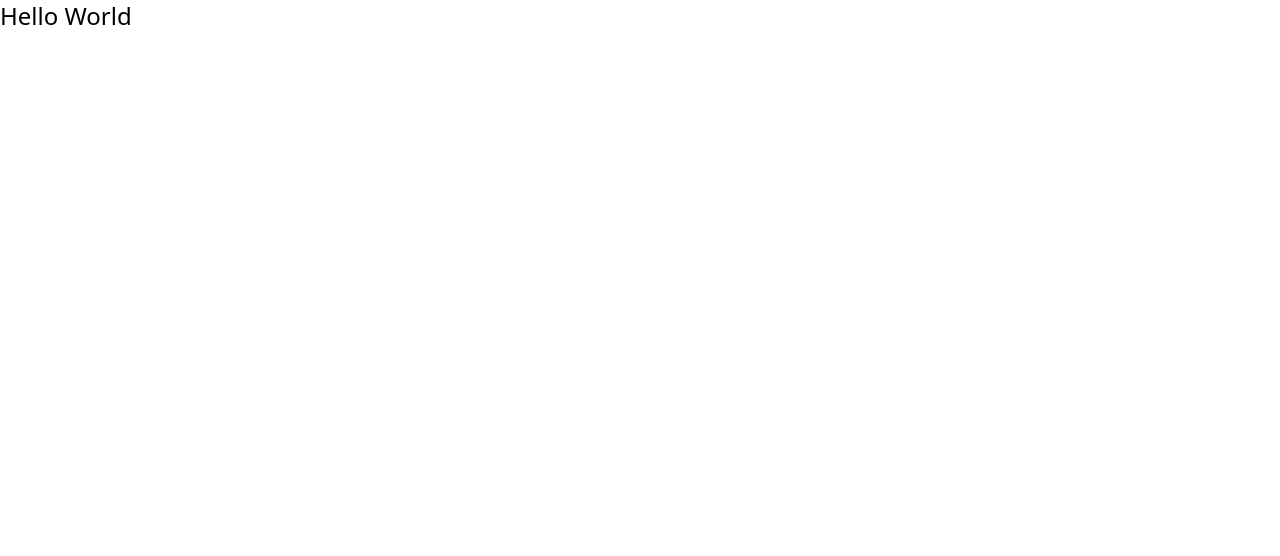
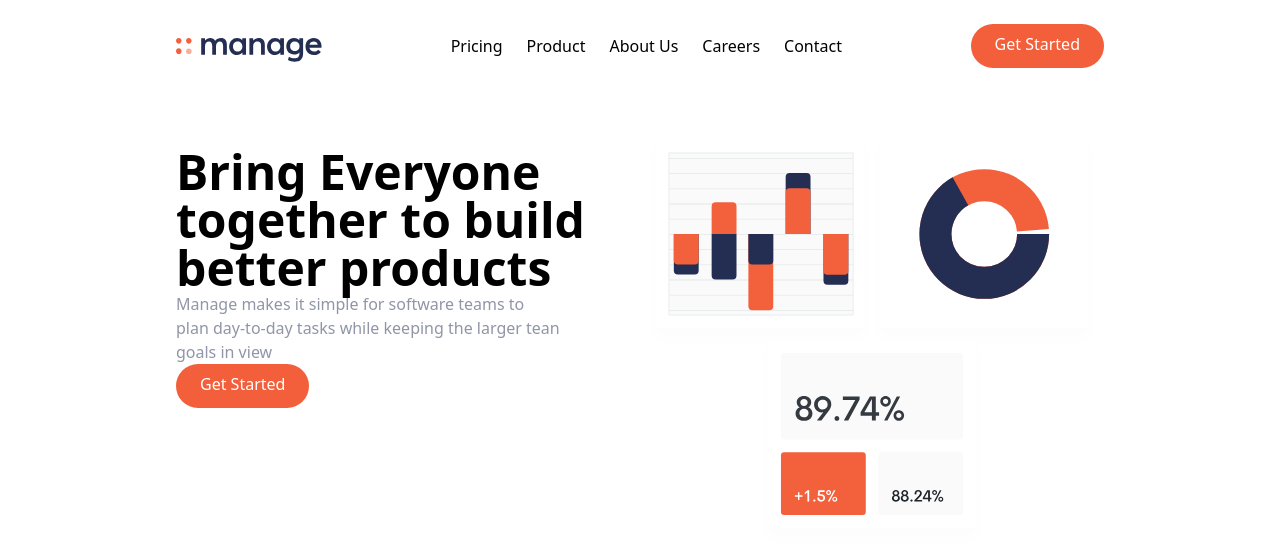
Before and after one commit to SubhanRaj/manage-a-tailwind-css-project, a website: page index.html in a window 1280 px wide. Drawn offline with Linux system fonts and the light colour scheme.

Commit message:
Nav done

```diff
--- a/index.html
+++ b/index.html
@@ -1,5 +1,6 @@
 <!DOCTYPE html>
 <html lang="en">
+
 <head>
     <meta charset="UTF-8">
     <meta http-equiv="X-UA-Compatible" content="IE=edge">
@@ -8,7 +9,55 @@
     <meta name="viewport" content="width=device-width, initial-scale=1.0">
     <title>Tailwind CSS Project</title>
 </head>
+
 <body>
-<h1 class="text-2xl">Hello World</h1>
+    <!-- navbar  -->
+    <nav class="relative container mx-auto p-6">
+        <!-- Felx Container -->
+        <div class="flex items-center justify-between">
+            <!-- logo -->
+            <div class="pt-2">
+                <img src="img/logo.svg" alt="">
+            </div>
+            <!-- menu items -->
+            <div class="hidden md:flex space-x-6">
+                <a href="#" class="hover:text-darkGrayishBlue">Pricing</a>
+                <a href="#" class="hover:text-darkGrayishBlue">Product</a>
+                <a href="#" class="hover:text-darkGrayishBlue">About Us</a>
+                <a href="#" class="hover:text-darkGrayishBlue">Careers</a>
+                <a href="#" class="hover:text-darkGrayishBlue">Contact</a>
+            </div>
+            <!-- Button -->
+            <a href="#"
+                class="hidden md:block p-3 px-6 pt-2 text-white bg-brightRed rounded-full baseline hover:bg-brightRedLight">Get
+                Started</a>
+        </div>
+    </nav>
+    <!-- hero section -->
+    <section id="hero">
+        <!-- Flex Container -->
+        <div class="container flex flex-col-reverse md:flex-row items-center px-6 mx-auto mt-10 space-y-0 md:space-y-0">
+            <!-- left item -->
+            <div class="flex flex-col mb-32 spcae-y-12 md:w-1/2">
+                <h1 class="max-w-md text-4xl font-bold text-center md:text-5xl md:text-left">
+                    Bring Everyone together to build better products
+                </h1>
+                <p class="max-w-sm text-center text-darkGrayishBlue md:text-left">
+                    Manage makes it simple for software teams to plan day-to-day tasks while keeping the larger tean
+                    goals in view
+                </p>
+                <div class="flex justify-center md:justify-start">
+                    <a href="#"
+                        class="p-3 px-6 pt-2 text-white bg-brightRed rounded-full baseline hover:bg-brightRedLight">Get
+                        Started</a>
+                </div>
+            </div>
+            <!-- Image -->
+            <div class="md:w-1/2">
+                <img src="img/illustration-intro.svg" alt="">
+            </div>
+        </div>
+    </section>
 </body>
+
 </html>
```
Also changed, not shown: css/main.css, 1 other file.
